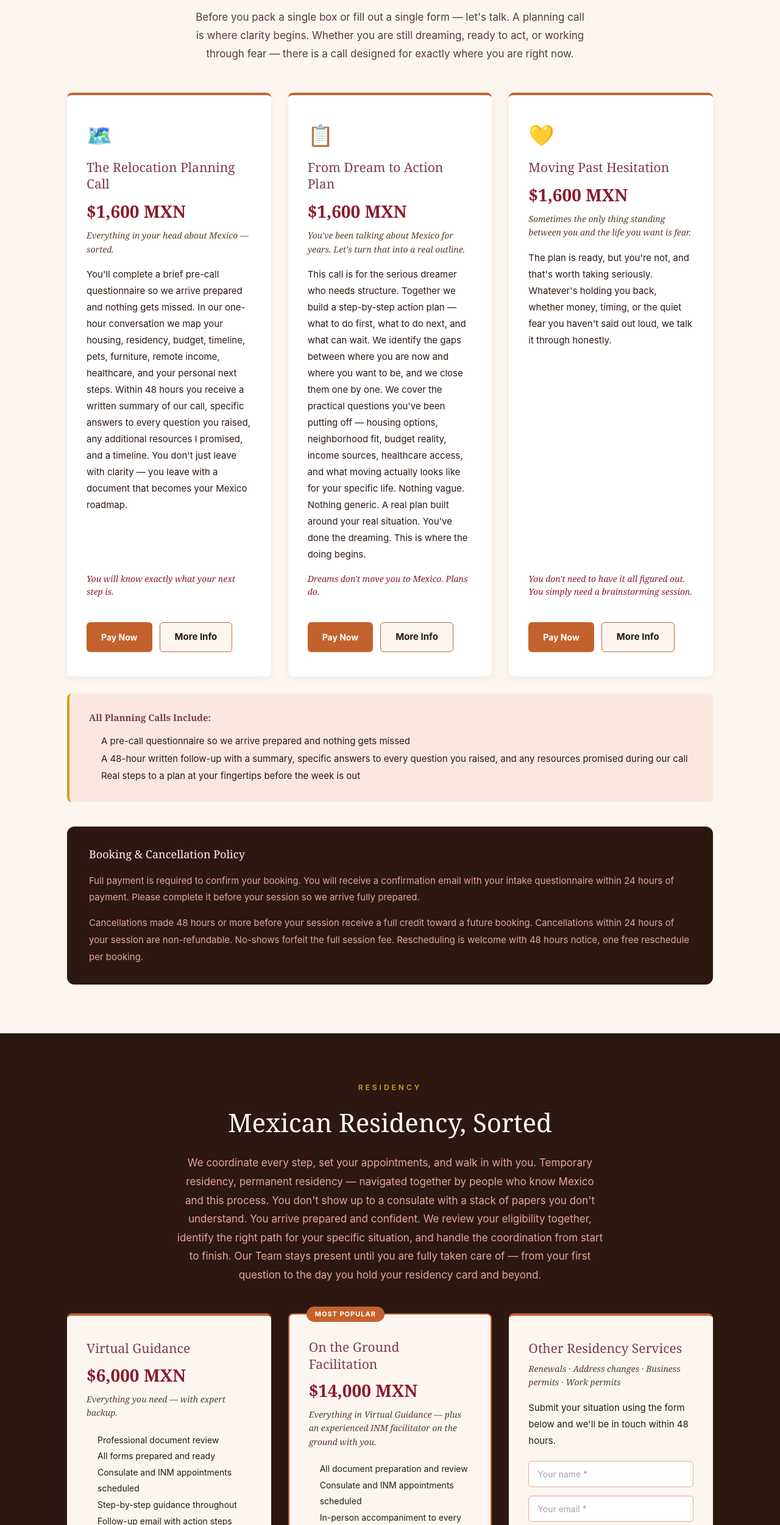
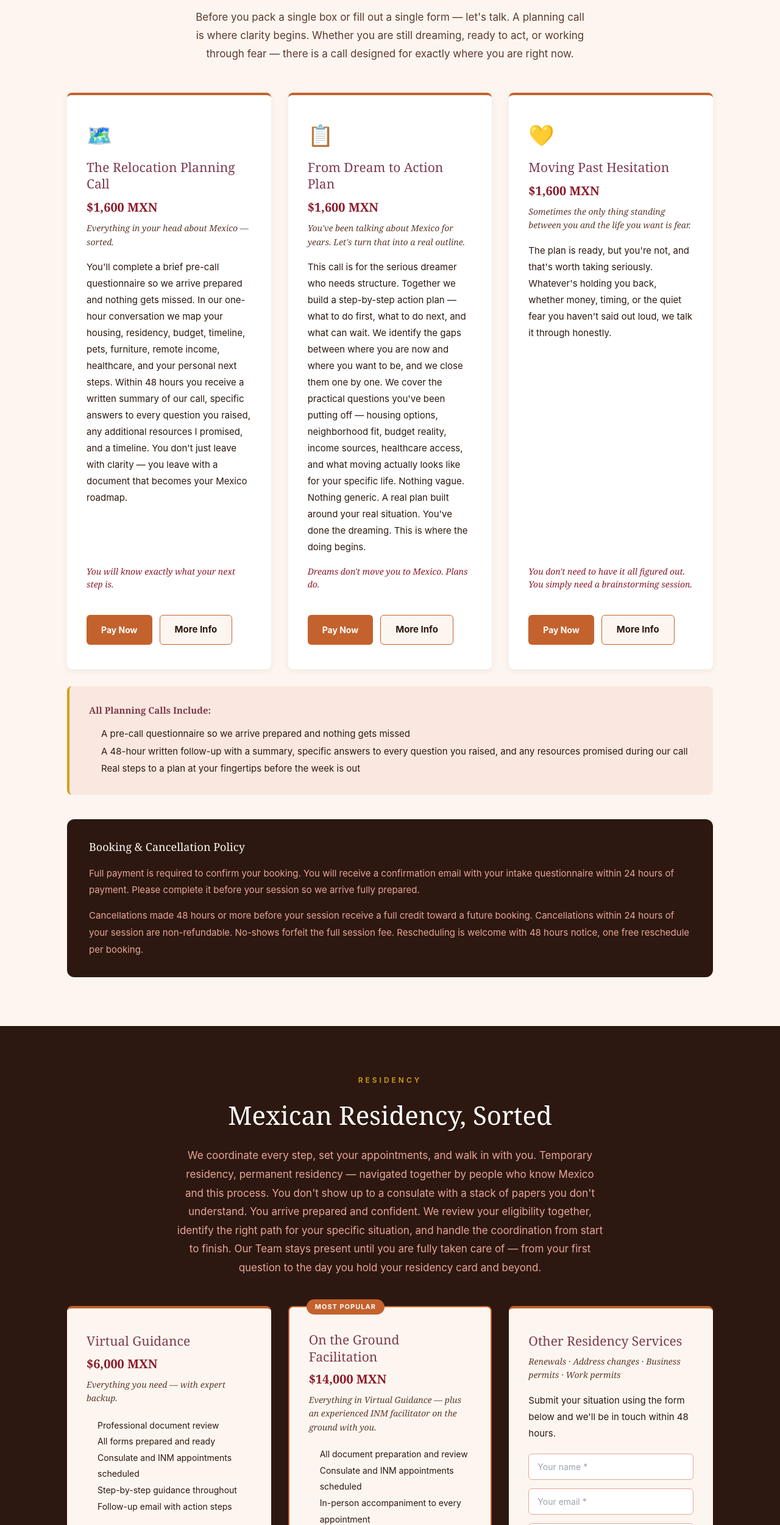
Before and after one commit to IntheknowMX/intheknowmx.com, a Next.js app: page / in a window 1280 px wide. Shown: the part 5790-8290 px from the top of the page at 61% size. Built offline with nearby package versions, Linux system fonts and the light colour scheme.

Commit message:
Reduce price font size in Planning Call and Residency sections (28px -> 20px)
Co-Authored-By: Claude Sonnet 4.6 <noreply@anthropic.com>

```diff
--- a/app/page.tsx
+++ b/app/page.tsx
@@ -501,7 +501,7 @@ export default function Home() {
               <div key={card.title} style={{ backgroundColor: 'white', padding: '40px 32px', borderRadius: '8px', borderTop: '4px solid #C4622D', display: 'flex', flexDirection: 'column', boxShadow: '0 2px 12px rgba(44,24,16,0.07)' }}>
                 <div style={{ fontSize: '34px', marginBottom: '14px' }}>{card.emoji}</div>
                 <h3 style={{ fontSize: '21px', marginBottom: '10px', color: '#7D3B4E', fontFamily: "var(--font-playfair, 'Playfair Display', Georgia, serif)", lineHeight: '1.3' }}>{card.title}</h3>
-                {card.priceTag && <p style={{ fontSize: '28px', fontWeight: '700', color: '#8B1A2A', marginBottom: '8px', fontFamily: "var(--font-playfair, 'Playfair Display', Georgia, serif)" }}>{card.priceTag}</p>}
+                {card.priceTag && <p style={{ fontSize: '20px', fontWeight: '700', color: '#8B1A2A', marginBottom: '8px', fontFamily: "var(--font-playfair, 'Playfair Display', Georgia, serif)" }}>{card.priceTag}</p>}
                 <p style={{ fontSize: '14px', fontStyle: 'italic', color: '#5C3A2E', marginBottom: '16px', fontFamily: "var(--font-playfair, 'Playfair Display', Georgia, serif)", lineHeight: '1.6' }}>{card.subtitle}</p>
                 <p style={{ fontSize: '15px', lineHeight: '1.8', color: '#2C1810', marginBottom: '16px', flex: 1 }}>{card.body}</p>
                 <p style={{ fontSize: '14px', fontStyle: 'italic', color: '#8B1A2A', marginBottom: '16px', fontFamily: "var(--font-playfair, 'Playfair Display', Georgia, serif)" }}>{card.closing}</p>
@@ -548,7 +548,7 @@ export default function Home() {
             {/* Card 1 — Virtual Guidance */}
             <div style={{ backgroundColor: '#FDF6F0', padding: '40px 32px', borderRadius: '8px', borderTop: '4px solid #C4622D', display: 'flex', flexDirection: 'column' }}>
               <h3 style={{ fontSize: '21px', marginBottom: '8px', color: '#7D3B4E', fontFamily: "var(--font-playfair, 'Playfair Display', Georgia, serif)", lineHeight: '1.3' }}>Virtual Guidance</h3>
-              <p style={{ fontSize: '28px', fontWeight: '700', color: '#8B1A2A', marginBottom: '8px', fontFamily: "var(--font-playfair, 'Playfair Display', Georgia, serif)" }}>$6,000 MXN</p>
+              <p style={{ fontSize: '20px', fontWeight: '700', color: '#8B1A2A', marginBottom: '8px', fontFamily: "var(--font-playfair, 'Playfair Display', Georgia, serif)" }}>$6,000 MXN</p>
               <p style={{ fontSize: '14px', fontStyle: 'italic', color: '#5C3A2E', marginBottom: '20px', fontFamily: "var(--font-playfair, 'Playfair Display', Georgia, serif)", lineHeight: '1.6' }}>Everything you need — with expert backup.</p>
               <ul style={{ fontSize: '14px', lineHeight: '1.9', color: '#2C1810', paddingLeft: '18px', marginBottom: '24px', flex: 1 }}>
                 <li>Professional document review</li>
@@ -567,7 +567,7 @@ export default function Home() {
             <div style={{ backgroundColor: '#FDF6F0', padding: '40px 32px', borderRadius: '8px', borderTop: '4px solid #C4622D', border: '2px solid #C4622D', position: 'relative', display: 'flex', flexDirection: 'column' }}>
               <p style={{ position: 'absolute', top: '-13px', left: '28px', fontSize: '11px', backgroundColor: '#C4622D', color: 'white', padding: '4px 14px', borderRadius: '20px', fontWeight: '700', letterSpacing: '1px', margin: 0 }}>MOST POPULAR</p>
               <h3 style={{ fontSize: '21px', marginBottom: '8px', color: '#7D3B4E', fontFamily: "var(--font-playfair, 'Playfair Display', Georgia, serif)", lineHeight: '1.3' }}>On the Ground Facilitation</h3>
-              <p style={{ fontSize: '28px', fontWeight: '700', color: '#8B1A2A', marginBottom: '8px', fontFamily: "var(--font-playfair, 'Playfair Display', Georgia, serif)" }}>$14,000 MXN</p>
+              <p style={{ fontSize: '20px', fontWeight: '700', color: '#8B1A2A', marginBottom: '8px', fontFamily: "var(--font-playfair, 'Playfair Display', Georgia, serif)" }}>$14,000 MXN</p>
               <p style={{ fontSize: '14px', fontStyle: 'italic', color: '#5C3A2E', marginBottom: '20px', fontFamily: "var(--font-playfair, 'Playfair Display', Georgia, serif)", lineHeight: '1.6' }}>Everything in Virtual Guidance — plus an experienced INM facilitator on the ground with you.</p>
               <ul style={{ fontSize: '14px', lineHeight: '1.9', color: '#2C1810', paddingLeft: '18px', marginBottom: '24px', flex: 1 }}>
                 <li>All document preparation and review</li>
--- a/app/residency/page.tsx
+++ b/app/residency/page.tsx
@@ -125,7 +125,7 @@ export default function ResidencyPage() {
             {/* Tier 1 — Virtual Guidance */}
             <div style={{ backgroundColor: '#FDF6F0', padding: '40px 32px', borderRadius: '8px', borderTop: '4px solid #C4622D', display: 'flex', flexDirection: 'column' }}>
               <h3 style={{ fontSize: '21px', marginBottom: '8px', color: '#7D3B4E', fontFamily: "var(--font-playfair, 'Playfair Display', Georgia, serif)", lineHeight: '1.3' }}>Virtual Guidance</h3>
-              <p style={{ fontSize: '28px', fontWeight: '700', color: '#8B1A2A', marginBottom: '8px', fontFamily: "var(--font-playfair, 'Playfair Display', Georgia, serif)" }}>$6,000 MXN</p>
+              <p style={{ fontSize: '20px', fontWeight: '700', color: '#8B1A2A', marginBottom: '8px', fontFamily: "var(--font-playfair, 'Playfair Display', Georgia, serif)" }}>$6,000 MXN</p>
               <p style={{ fontSize: '14px', fontStyle: 'italic', color: '#5C3A2E', marginBottom: '20px', fontFamily: "var(--font-playfair, 'Playfair Display', Georgia, serif)", lineHeight: '1.6' }}>Everything you need — with expert backup.</p>
               <ul style={{ fontSize: '14px', lineHeight: '1.9', color: '#2C1810', paddingLeft: '18px', marginBottom: '24px', flex: 1 }}>
                 <li>Professional document review</li>
@@ -156,7 +156,7 @@ export default function ResidencyPage() {
             <div style={{ backgroundColor: '#FDF6F0', padding: '40px 32px', borderRadius: '8px', borderTop: '4px solid #C4622D', border: '2px solid #C4622D', position: 'relative', display: 'flex', flexDirection: 'column' }}>
               <p style={{ position: 'absolute', top: '-13px', left: '28px', fontSize: '11px', backgroundColor: '#C4622D', color: 'white', padding: '4px 14px', borderRadius: '20px', fontWeight: '700', letterSpacing: '1px', margin: 0 }}>MOST POPULAR</p>
               <h3 style={{ fontSize: '21px', marginBottom: '8px', color: '#7D3B4E', fontFamily: "var(--font-playfair, 'Playfair Display', Georgia, serif)", lineHeight: '1.3' }}>On the Ground Facilitation</h3>
-              <p style={{ fontSize: '28px', fontWeight: '700', color: '#8B1A2A', marginBottom: '8px', fontFamily: "var(--font-playfair, 'Playfair Display', Georgia, serif)" }}>$14,000 MXN</p>
+              <p style={{ fontSize: '20px', fontWeight: '700', color: '#8B1A2A', marginBottom: '8px', fontFamily: "var(--font-playfair, 'Playfair Display', Georgia, serif)" }}>$14,000 MXN</p>
               <p style={{ fontSize: '14px', fontStyle: 'italic', color: '#5C3A2E', marginBottom: '20px', fontFamily: "var(--font-playfair, 'Playfair Display', Georgia, serif)", lineHeight: '1.6' }}>Everything in Virtual Guidance — plus an experienced INM facilitator on the ground with you.</p>
               <ul style={{ fontSize: '14px', lineHeight: '1.9', color: '#2C1810', paddingLeft: '18px', marginBottom: '24px', flex: 1 }}>
                 <li>All document preparation and review</li>
```
